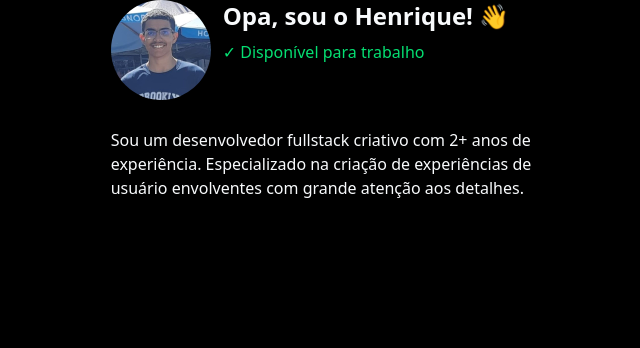
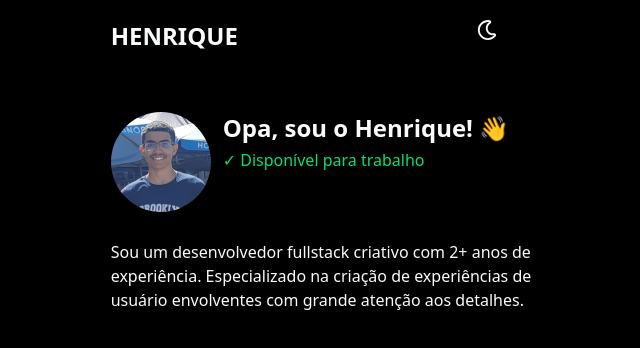
Before and after one commit to HenriqueSL15/Portfolio, a Next.js app: page / in a window 1280 px wide. Shown: the top 348 px of the page, without its empty margins (316-956 px from the left). Built offline with nearby package versions, Linux system fonts and the light colour scheme.

Commit message:
feat: add Header component and integrate into homepage
Introduced a new Header component with a moon icon using react-icons and added it to the Home page layout.

Updated dependencies to include react-icons.

Minor UI adjustment in AboutMe component for spacing.

```diff
--- a/src/app/page.tsx
+++ b/src/app/page.tsx
@@ -1,8 +1,10 @@
 import { AboutMe } from "@/components/AboutMe";
+import { Header } from "@/components/Header";
 
 export default function Home() {
   return (
-    <div className="min-h-screen flex justify-center w-full">
+    <div className="min-h-screen flex flex-col gap-10 items-center w-full ">
+      <Header />
       <AboutMe />
     </div>
   );
--- a/src/components/AboutMe.tsx
+++ b/src/components/AboutMe.tsx
@@ -16,7 +16,7 @@ export function AboutMe() {
         </div>
 
         {/* Introdução */}
-        <div className="flex flex-col gap-2">
+        <div className="flex flex-col gap-1">
           <h1 className="text-2xl w-auto font-semibold">
             Opa, sou o Henrique! <span>👋</span>
           </h1>
--- /dev/null
+++ b/src/components/Header.tsx
@@ -0,0 +1,12 @@
+"use client";
+
+import { FaRegMoon } from "react-icons/fa";
+
+export function Header() {
+  return (
+    <div className="w-1/3 flex justify-between py-5">
+      <h1 className="font-bold text-2xl">HENRIQUE</h1>
+      <FaRegMoon className="mr-10 cursor-pointer" size={20} />
+    </div>
+  );
+}
```
Also changed, not shown: package.json (+5 -4 lines), 1 other file (tests, documents, lock files or other folders).
